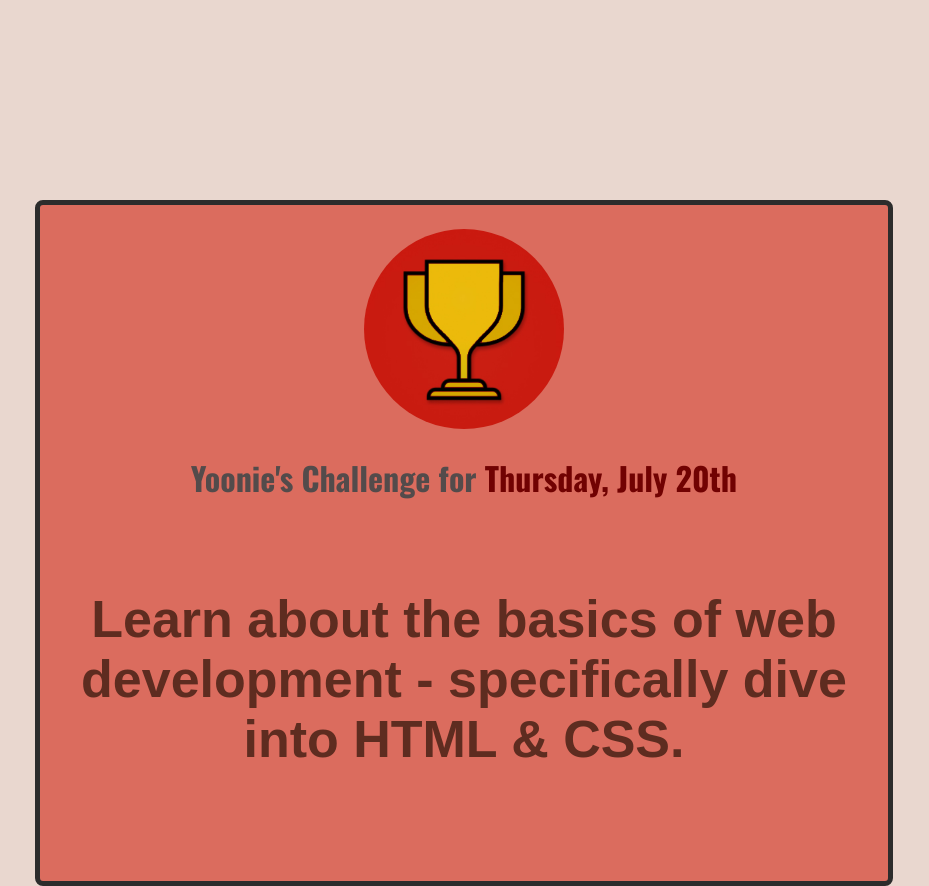
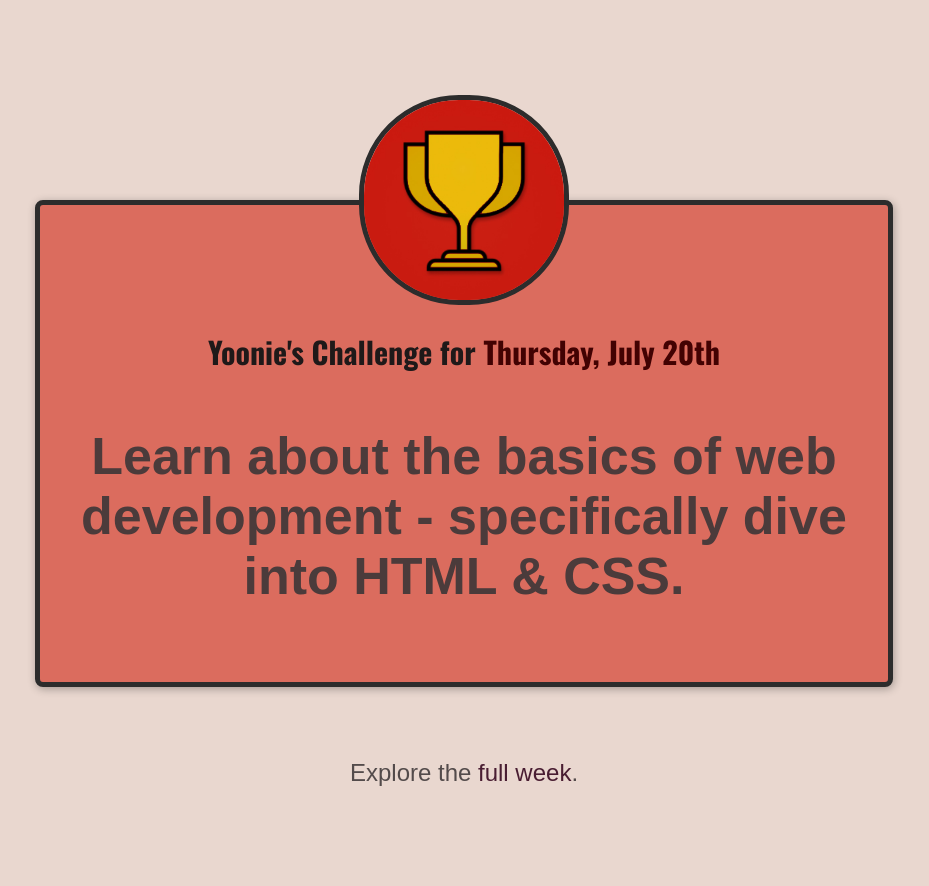
Before and after one commit to wannabemountainking/webPractice, a plain HTML site: page index.html in a window 1280 px wide. Shown: the top 886 px of the page, without its empty margins (176-1105 px from the left). After the commit the page ends 837 px from the top, so only its background shows below. Drawn offline with nearby package versions, Linux system fonts and the light colour scheme.

Commit message:
MyChallenge web version 1.

```diff
--- a/my-daily-challenge.css
+++ /dev/null
@@ -1,21 +0,0 @@
-h1 {
-    font-family: sans-serif;
-    text-align: center;
-    color: rgb(83, 75, 75);
-}
-
-p {
-    font-family: sans-serif;
-    text-align: center;
-    color: rgb(83, 75, 75);
-}
-
-a {
-    color: rgb(167, 1, 78);
-    text-decoration: none;
-}
-
-a:hover {
-    color: rgb(150, 96, 1);
-    text-decoration: underline;
-}
--- a/styles/daily-challenge.css
+++ b/styles/daily-challenge.css
@@ -1,14 +1,3 @@
-img {
-  width: 200px;
-  height: 200px;
-  border-radius: 100px;
-}
-
-#today-challenge {
-  color: rgb(94, 44, 32);
-  font-weight: bold;
-  font-size: 52px;
-}
 
 main {
   width: 800px;
@@ -17,8 +6,32 @@ main {
   padding: 24px;
   border: 5px solid rgb(44, 44, 44);
   border-radius: 8px;
+  box-shadow: 1px 2px 8px rgba(0, 0, 0, 0.3);
+}
+
+img {
+  width: 200px;
+  height: 200px;
+  border-radius: 100px;
+  border: 5px solid rgb(44, 44, 44);
+  margin-top: -134px;
+}
+
+h1 {
+  font-size: 30px;
+  color: rgb(31, 25, 25);
+}
+
+a {
+  color: rgb(73, 29, 50)
 }
 
 span {
-  color: rgb(113, 2, 2);
+  color: rgb(66, 2, 2);
 }
+
+#today-challenge {
+  color: rgb(75, 59, 59);
+  font-weight: bold;
+  font-size: 52px;
+}
--- a/styles/shared.css
+++ b/styles/shared.css
@@ -11,7 +11,7 @@ h1 {
 
 p {
   font-family: 'Fira-Sans', sans-serif;
-  padding: 36px 0;
+  font-size: 24px;
 }
 
 a {
```
